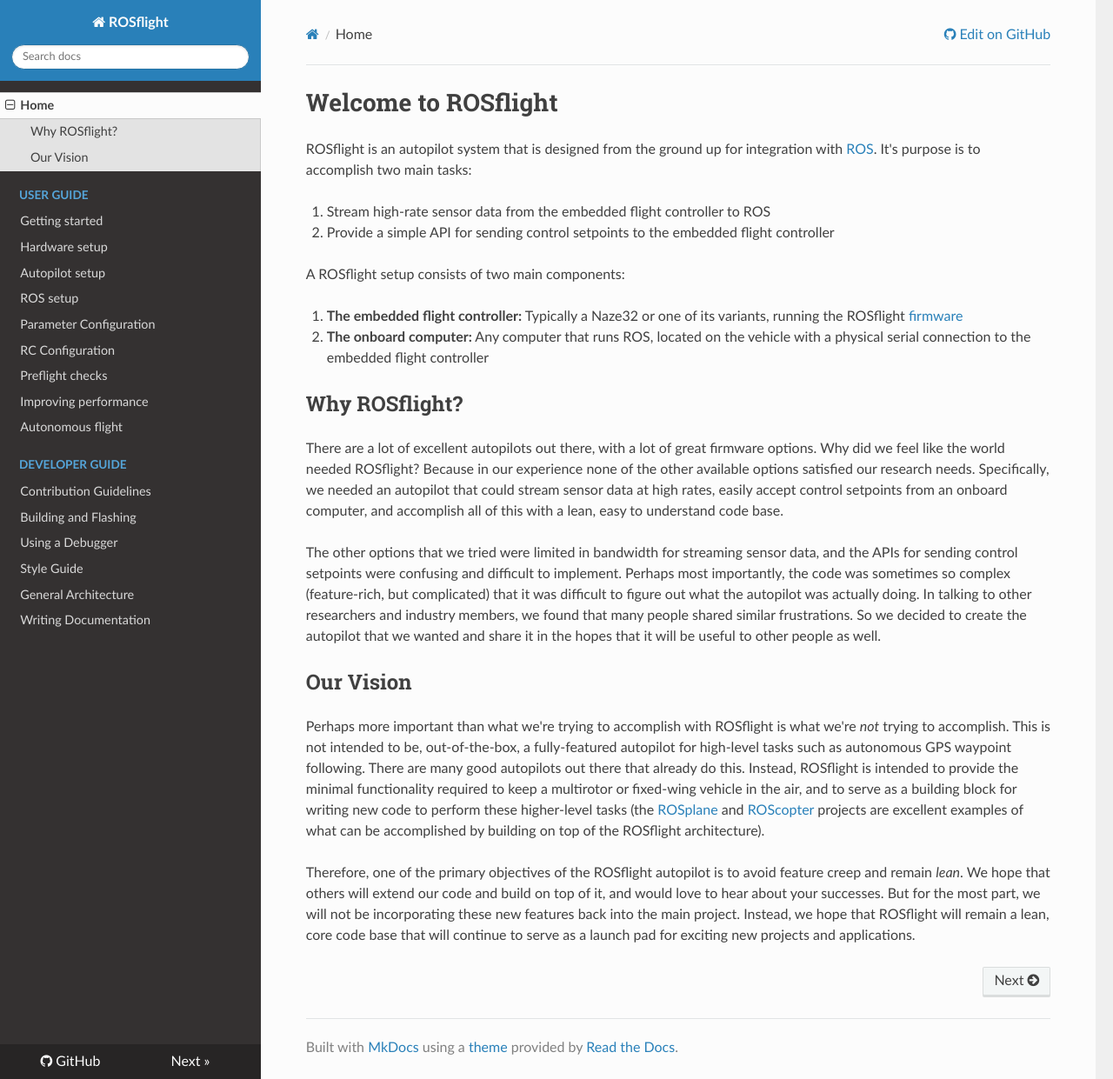
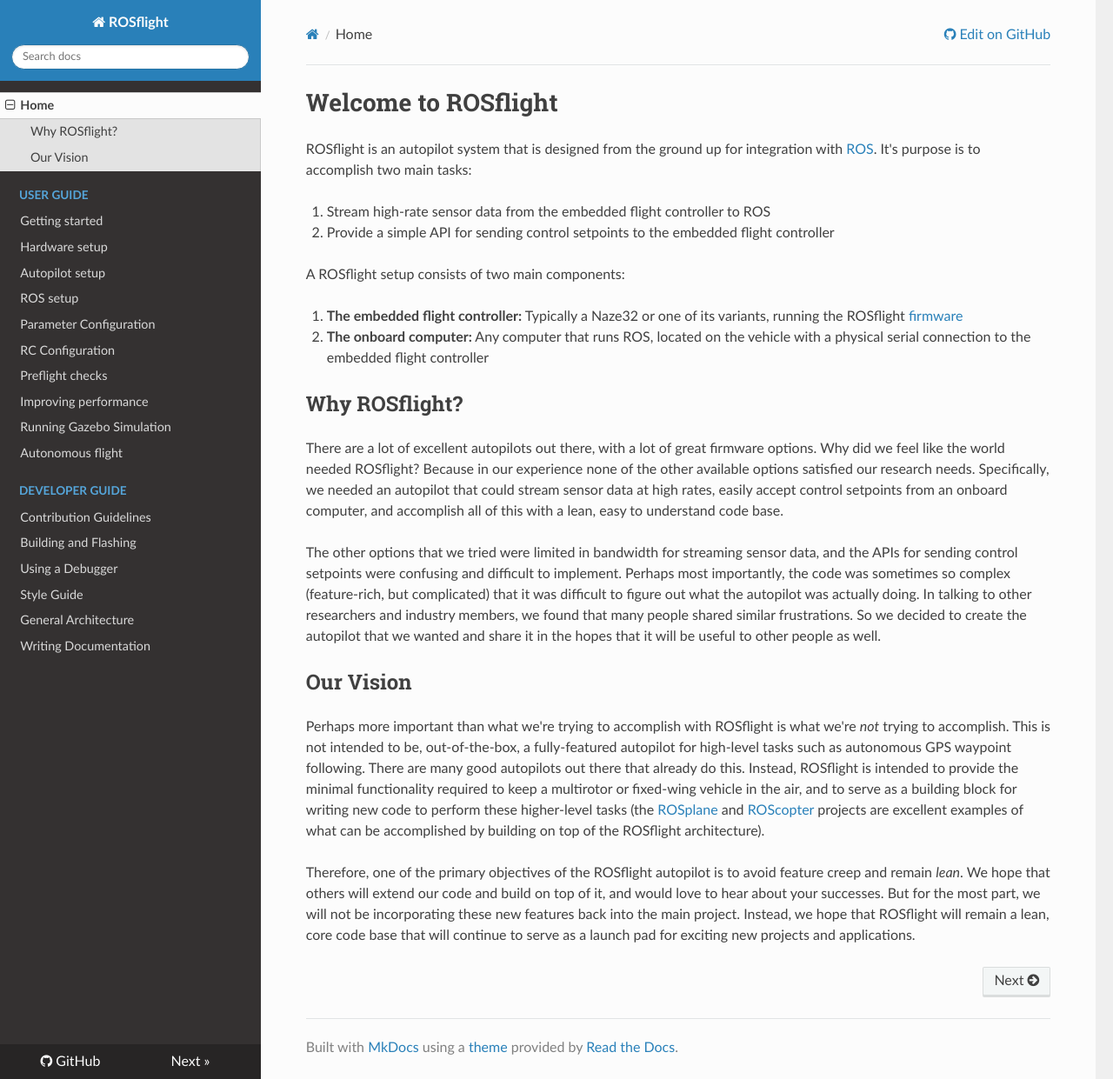
Before and after one commit to rosflight/rosflight_firmware, an MkDocs documentation site: the page built from docs/index.md, in a window 1280 px wide and 1241 px high. Shown: the whole window at 87% size. Built offline with MkDocs 1.6.1, drawn with Linux system fonts in a browser that asks for light colours; nearby versions of some CDN libraries; old or Windows-style settings are respelled for this version of MkDocs.

Commit message:
added SIL quickstart

```diff
--- a/mkdocs.yml
+++ b/mkdocs.yml
@@ -21,6 +21,7 @@
     - RC Configuration: user-guide/rc-configuration.md
     - Preflight checks: user-guide/preflight-checks.md
     - Improving performance: user-guide/performance.md
+    - Running Gazebo Simulation: user-guide/gazebo_simulation.md
     - Autonomous flight: user-guide/autonomous-flight.md
   - Developer Guide:
     - Contribution Guidelines: developer-guide/contribution_guidelines.md
```
